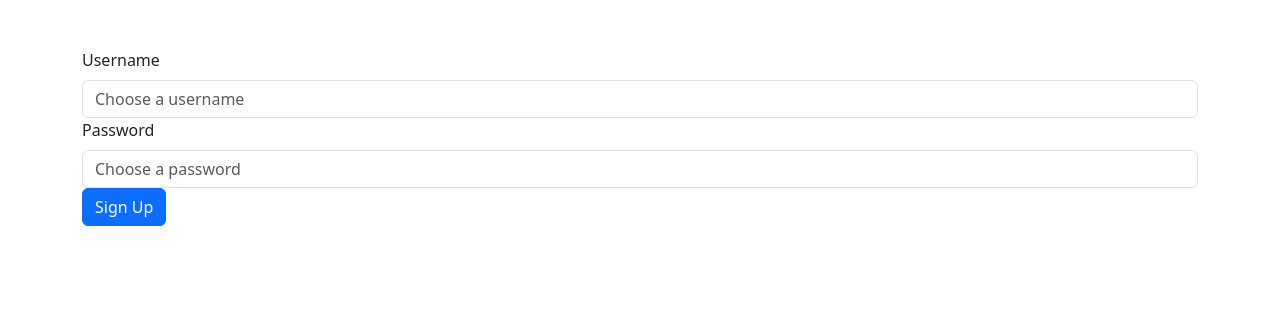
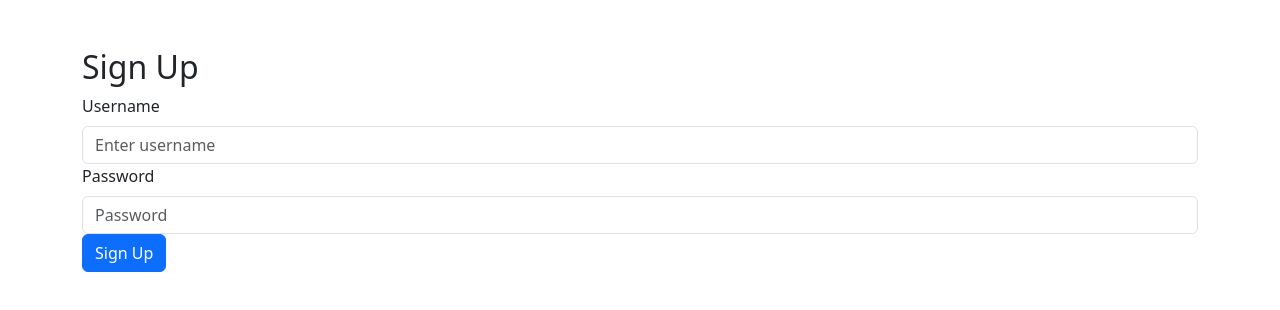
Before and after one commit to Isthisname/GpsApp, a React (Create React App) app in the folder react-frontend/: page /signup in a window 1280 px wide. Shown: the top 310 px of the page. Built offline with nearby package versions, Linux system fonts and the light colour scheme.

Commit message:
authentication flow troubleshooting

```diff
--- a/react-frontend/src/App.jsx
+++ b/react-frontend/src/App.jsx
@@ -5,32 +5,35 @@ import {
   Route,
   Navigate,
 } from "react-router-dom";
+import WelcomePage from "./components/WelcomePage";
 import HomePage from "./components/HomePage";
 import LoginPage from "./components/auth/LoginPage";
 import SignupPage from "./components/auth/SignupPage";
-import WelcomePage from "./components/WelcomePage";
+import * as auth from "./utils/auth";
 
 const App = () => {
   const [isLoggedIn, setIsLoggedIn] = useState(false);
 
-  // Check authentication status on initial load
   useEffect(() => {
-    const token = localStorage.getItem("token");
+    console.log("Checking authentication status...");
+    const token = auth.getToken();
+    console.log("Token found:", token);
     if (token) {
       setIsLoggedIn(true);
+      console.log("User is logged in.");
+    } else {
+      setIsLoggedIn(false);
+      console.log("User is not logged in.");
     }
   }, []);
 
   return (
     <Router>
       <Routes>
+        <Route path="/welcome" element={<WelcomePage />} />
         <Route path="/login" element={<LoginPage />} />
         <Route path="/signup" element={<SignupPage />} />
-        <Route path="/welcome" element={<WelcomePage />} />
-        <Route
-          path="/"
-          element={isLoggedIn ? <HomePage /> : <Navigate to="/welcome" />}
-        />
+        <Route path="/" element={isLoggedIn ? <HomePage /> : <WelcomePage />} />
       </Routes>
     </Router>
   );
--- a/react-frontend/src/components/HomePage.jsx
+++ b/react-frontend/src/components/HomePage.jsx
@@ -17,16 +17,6 @@ const HomePage = () => {
           </ul>
         </Col>
       </Row>
-      <Row className="mt-3">
-        <Col>
-          <Link to="/login">
-            <Button variant="primary">Login</Button>
-          </Link>
-          <Link to="/signup" className="ml-2">
-            <Button variant="secondary">Signup</Button>
-          </Link>
-        </Col>
-      </Row>
     </Container>
   );
 };
--- a/react-frontend/src/components/auth/LoginPage.jsx
+++ b/react-frontend/src/components/auth/LoginPage.jsx
@@ -13,8 +13,9 @@ const LoginPage = () => {
     e.preventDefault();
     try {
       const response = await login({ username, password }); // Use the login function from api.js
-      if (response.data.token) {
-        auth.saveToken(response.data.token); // Save the token using functions from auth.js
+      if (response && response.token) {
+        // Ensure response exists and contains token
+        auth.saveToken(response.token); // Save the token using functions from auth.js
         navigate("/"); // Navigate to the homepage upon successful login
       } else {
         // Handle case where login is successful but no token is returned
--- a/react-frontend/src/components/auth/SignupPage.jsx
+++ b/react-frontend/src/components/auth/SignupPage.jsx
@@ -1,36 +1,58 @@
-// src/components/auth/SignupPage.js
-import React, { useState } from 'react';
-import { Form, Button, Container } from 'react-bootstrap';
-import axios from 'axios';
+// components/auth/SignupPage.jsx
+
+import React, { useState } from "react";
+import { useNavigate } from "react-router-dom";
+import { Form, Button, Container, Alert } from "react-bootstrap";
+import { signup } from "../../utils/api";
 
 const SignupPage = () => {
-  const [username, setUsername] = useState('');
-  const [password, setPassword] = useState('');
+  const [username, setUsername] = useState("");
+  const [password, setPassword] = useState("");
+  const [error, setError] = useState("");
+  const navigate = useNavigate();
 
   const handleSubmit = async (e) => {
     e.preventDefault();
     try {
-      // Replace URL with your actual signup endpoint
-      const response = await axios.post('http://localhost:3300/signup', { username, password });
-      console.log(response.data);
-      // Handle signup success, e.g., showing a success message, redirecting to login page
+      // Call the signup API function
+      const response = await signup({ username, password });
+      if (response && response.success) {
+        // Handle successful signup
+        console.log("Signup successful:", response.message);
+        navigate("/login"); // Redirect to the login page after successful signup
+      } else {
+        // Handle signup failure
+        setError(response.message || "Signup failed. Please try again.");
+      }
     } catch (error) {
-      console.error('Signup failed:', error);
-      // Handle signup error
+      console.error("Signup failed:", error);
+      setError(error.message || "Signup failed. Please try again.");
     }
   };
 
   return (
     <Container className="mt-5">
+      <h2>Sign Up</h2>
+      {error && <Alert variant="danger">{error}</Alert>}
       <Form onSubmit={handleSubmit}>
-        <Form.Group controlId="formBasicEmail">
+        <Form.Group controlId="formBasicUsername">
           <Form.Label>Username</Form.Label>
-          <Form.Control type="text" placeholder="Choose a username" value={username} onChange={(e) => setUsername(e.target.value)} />
+          <Form.Control
+            type="text"
+            placeholder="Enter username"
+            value={username}
+            onChange={(e) => setUsername(e.target.value)}
+          />
         </Form.Group>
 
         <Form.Group controlId="formBasicPassword">
           <Form.Label>Password</Form.Label>
-          <Form.Control type="password" placeholder="Choose a password" value={password} onChange={(e) => setPassword(e.target.value)} />
+          <Form.Control
+            type="password"
+            placeholder="Password"
+            value={password}
+            onChange={(e) => setPassword(e.target.value)}
+          />
         </Form.Group>
 
         <Button variant="primary" type="submit">
--- a/react-frontend/src/utils/api.js
+++ b/react-frontend/src/utils/api.js
@@ -15,16 +15,25 @@ const API_URL = 'http://localhost:3300';
 // Retrieve token from local storage or any other storage mechanism
 export const getToken = () => localStorage.getItem('token');
 
-// Login function
+
 export const login = async (credentials) => {
   try {
     const response = await axios.post(`${API_URL}/signin`, credentials);
     return response.data;
   } catch (error) {
-    // Handle error appropriately
+
     throw error;
   }
 };
+
+export const signup = async (userData) => {
+    try {
+      const response = await axios.post(`${API_URL}/signup`, userData);
+      return response.data;
+    } catch (error) {
+      throw error.response.data;
+    }
+  };
 
 // A generic secured request function for making authenticated API calls
 export const securedRequest = async ({ method, url, data }) => {
```
